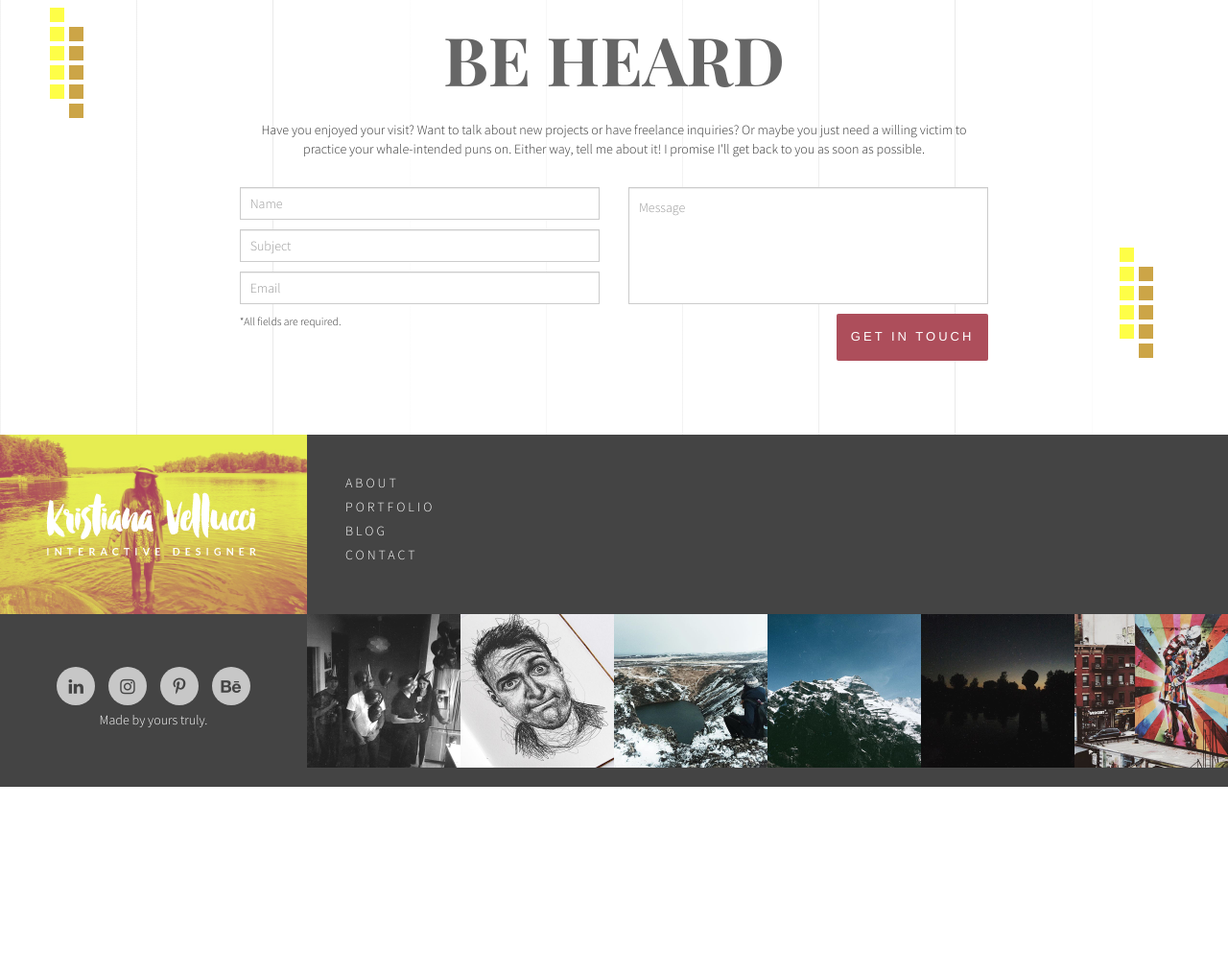
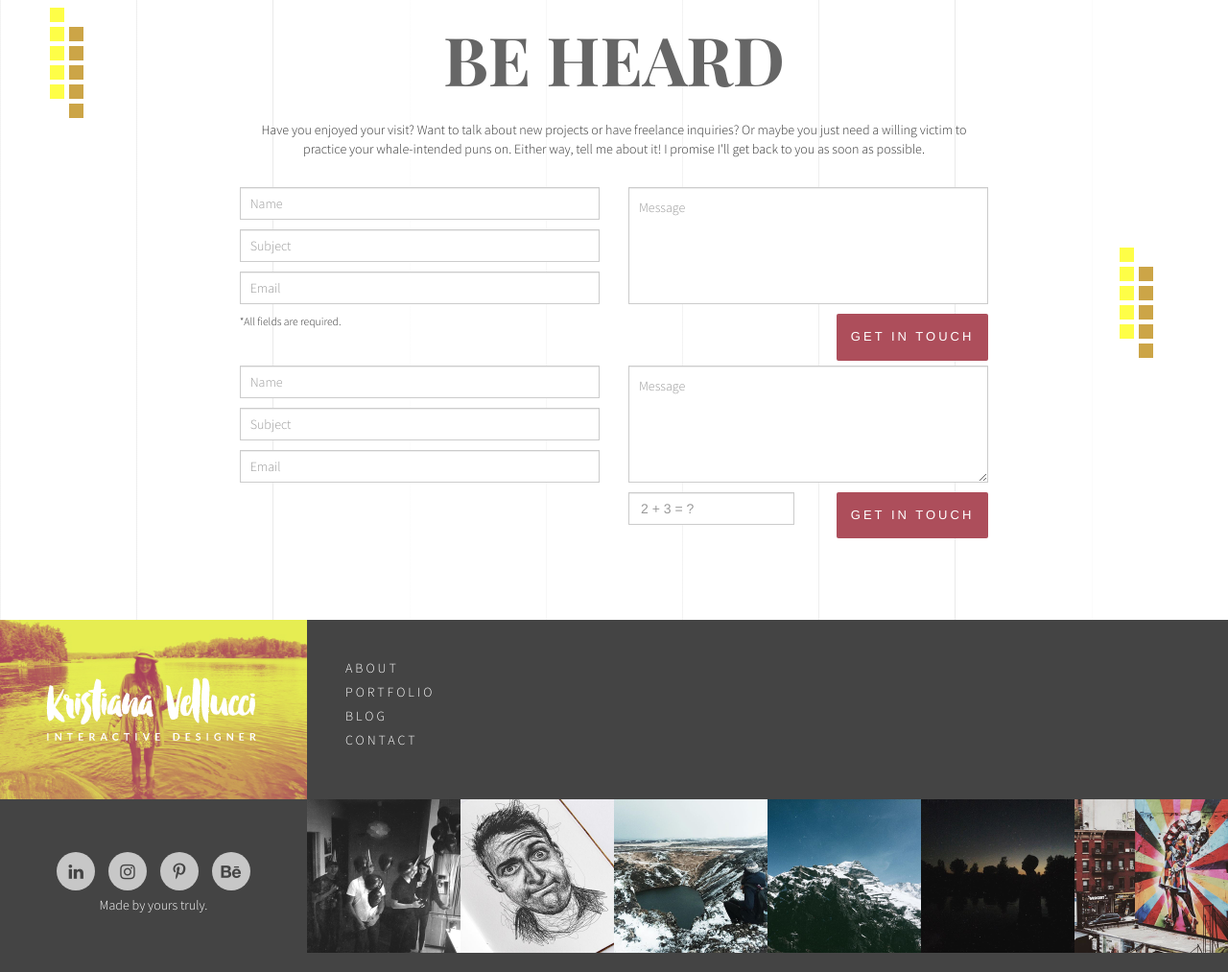
Before and after one commit to kristianarosevellucci/portfolio, a website: page index.html in a window 1280 px wide. Shown: the part 3467-4480 px from the top of the page at 96% size. Before the commit the page ends 4287 px from the top, so only its background shows below. Drawn offline with nearby package versions, Linux system fonts and the light colour scheme.

Commit message:
contact form php

```diff
--- a/index.html
+++ b/index.html
@@ -448,6 +448,12 @@
         <div class="col-xs-12 col-sm-8 col-sm-offset-1">
           <h2 class="title">Be Heard</h2>
           <p class="padding-tb-15">Have you enjoyed your visit? Want to talk about new projects or have freelance inquiries? Or maybe you just need a willing victim to practice your whale-intended puns on. Either way, tell me about it! I promise I'll get back to you as soon as possible.</p>
+
+
+
+
+
+
           <form id="contact-form" method="post" action="contact.php" role="form">
             <div class="controls">
               <div class="row">
@@ -476,6 +482,47 @@
               </div>
             </div>
           </form>
+
+          <form id="contact-form" method="post" action="contact.php" role="form">
+            <div class="row">
+              <div class="col-sm-6">
+                <div class="form-group">
+              		<input type="text" class="form-control contact__input" id="name" name="name" placeholder="Name" required="required">
+              	</div>
+                <div class="form-group">
+                  <input id="form_name" type="text" name="subject" class="form-control contact__input" placeholder="Subject" required="required">
+                </div>
+                <div class="form-group">
+              		<input type="email" class="form-control contact__input" id="email" name="email" placeholder="Email" required="required">
+              	</div>
+              </div>
+              <div class="col-sm-6">
+                <div class="form-group">
+              		<textarea id="form_message" class="form-control contact__input contact__input-message" rows="5" name="message" placeholder="Message" required="required"></textarea>
+              	</div>
+                <div class="row">
+                  <div class="col-sm-6">
+                    <div class="form-group">
+                  			<input type="text" class="form-control" id="human" name="human" placeholder="2 + 3 = ?">
+                  	</div>
+                  </div>
+                  <div class="col-sm-6">
+                    <input type="submit" id="submit" class="btn btn-primary btn-send pull-right" value="Get in Touch">
+                  </div>
+                </div>
+              </div>
+            </div>
+          	<div class="form-group">
+          		<div class="col-sm-10 col-sm-offset-2">
+          			<! Will be used to display an alert to the user>
+          		</div>
+          	</div>
+          </form>
+
+
+
+
+
         </div>
         <div class="col-sm-1 col-sm-offset-1 hidden-xs contact__blocks--right">
           <div class="contact__blocks--yellow">
```
Also changed, not shown: 1 other file.
